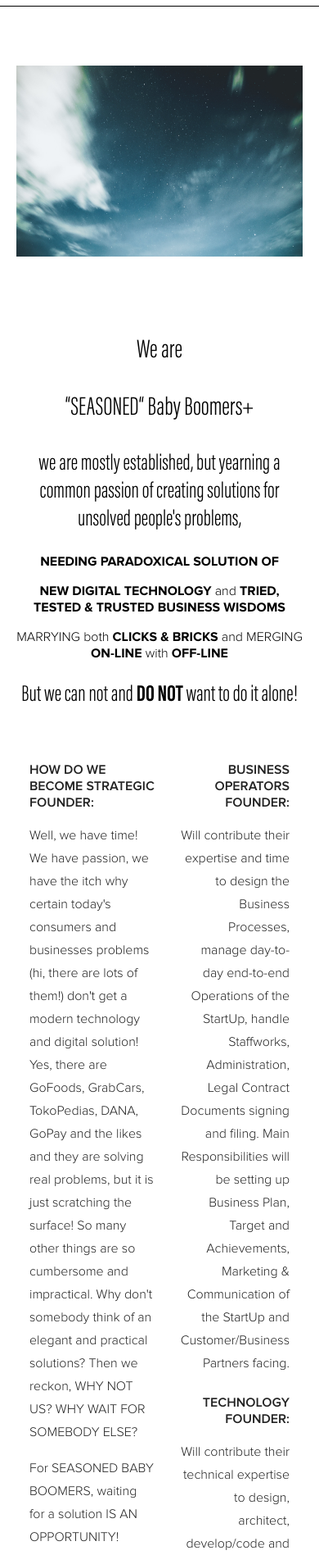
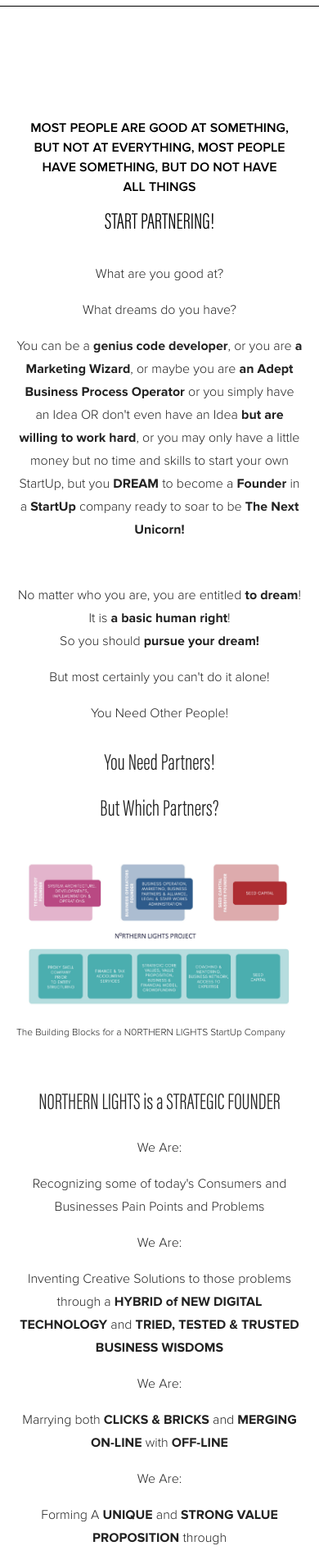
Before and after one commit to yustinWill/test-pages, a plain HTML site: page details.html in a window 390 px wide. Shown: the part 100-1997 px from the top of the page at 82% size. Drawn offline with Linux system fonts and the light colour scheme.

Commit message:
Detail page

```diff
--- a/about.html
+++ b/details.html
@@ -5,32 +5,30 @@
   <meta charset="UTF-8" />
   <meta name="viewport" content="width=device-width, initial-scale=1.0" />
   <meta name="robots" content="index, follow" />
-  <link rel="canonical" href="https://www.n0rthernlights.com/about" />
+  <link rel="canonical" href="https://www.n0rthernlights.com/details" />
 
   <!-- Title & Description -->
-  <title>About Us | N0RTHERN LIGHTS</title>
-  <meta name="description" content="Learn about N0RTHERN LIGHTS' mission to partner with startups, combining seasoned experience with youthful innovation to create sustainable value." />
+  <title>Details | N0RTHERN LIGHTS</title>
+  <meta name="description" content="Discover the building blocks of N0RTHERN LIGHTS’ Strategic Founder model and find out which founder role fits you." />
 
   <!-- Open Graph -->
   <meta property="og:type"        content="website" />
-  <meta property="og:title"       content="About Us | N0RTHERN LIGHTS" />
-  <meta property="og:description" content="Learn about N0RTHERN LIGHTS' mission to partner with startups, combining seasoned experience with youthful innovation to create sustainable value." />
-  <meta property="og:url"         content="https://www.n0rthernlights.com/about" />
-  <meta property="og:image"       content="https://images.squarespace-cdn.com/content/v1/5ddfb232065f5b7bc74e8ec7/1576065978668-MHIJZ6LHYECK6PX66QCT/image-asset.jpeg" />
+  <meta property="og:title"       content="Details | N0RTHERN LIGHTS" />
+  <meta property="og:description" content="Discover the building blocks of N0RTHERN LIGHTS’ Strategic Founder model and find out which founder role fits you." />
+  <meta property="og:url"         content="https://www.n0rthernlights.com/details" />
+  <meta property="og:image"       content="https://www.n0rthernlights.com/assets/images/details_hero.jpeg" />
 
   <!-- Twitter Card -->
   <meta name="twitter:card"        content="summary_large_image" />
-  <meta name="twitter:title"       content="About Us | N0RTHERN LIGHTS" />
-  <meta name="twitter:description" content="Learn about N0RTHERN LIGHTS' mission to partner with startups, combining seasoned experience with youthful innovation to create sustainable value." />
-  <meta name="twitter:image"       content="https://images.squarespace-cdn.com/content/v1/5ddfb232065f5b7bc74e8ec7/1576065978668-MHIJZ6LHYECK6PX66QCT/image-asset.jpeg" />
+  <meta name="twitter:title"       content="Details | N0RTHERN LIGHTS" />
+  <meta name="twitter:description" content="Discover the building blocks of N0RTHERN LIGHTS’ Strategic Founder model and find out which founder role fits you." />
+  <meta name="twitter:image"       content="https://www.n0rthernlights.com/assets/images/details_hero.jpeg" />
 
   <!-- Favicon & Touch Icon -->
   <link rel="apple-touch-icon" sizes="180x180" href="./assets/apple-touch-icon.png">
   <link rel="icon" type="image/png" sizes="32x32" href="./assets/favicon-32x32.png">
   <link rel="icon" type="image/png" sizes="16x16" href="./assets/favicon-16x16.png">
   <link rel="manifest" href="./assets/site.webmanifest">
-
-  <link rel="preload" as="image" href="./assets/images/img_about_illustration.jpeg" />
 
   <!-- Structured Data -->
   <script type="application/ld+json">
@@ -55,6 +53,7 @@
     }
   }
   </script>
+
 
   <style>
     /*────────────────────────────────────────────────────────────────────────────
@@ -246,190 +245,123 @@
     }
 
     /*────────────────────────────────────────────────────────────────────────────
-      5) ABOUT SECTION
+      5) DETAIL SECTION
     ─────────────────────────────────────────────────────────────────────────────*/
-    /* Main about section styling */
-    .about-section {
-      background-color: #ffffff;
+    .details-main {
+      background-color: #fff;
       margin-top: 200px;
       padding: 120px 48px;
-      color: #000;
+      color: #222;
     }
-
     @media (max-width: 768px) {
-      .about-section {
+      .details-main {
         margin-top: 120px;
         padding: 60px 20px;
       }
     }
 
-    /* Full-width images */
-    .full-width-image img {
-      width: 100%;
-      height: auto;
-      display: block;
+    .details-hero {
+      text-align: center;
+      margin: 32px 10rem;
+      color: #000;
     }
-
-    /* Centered headings */
-    .about-headings {
-      text-align: center;
-      padding: 2rem 0;
-      margin: 6rem 10rem 0 10rem;
-    }
-
-    .about-headings h1 {
+    .details-hero h2 {
       font-family: 'Acumin-Pro-ExtraCondensed', sans-serif;
-      font-size: 115px;
+      font-size: 60px;
       font-weight: 300;
-      margin-bottom: 2rem;
-      letter-spacing: 0;
-    }
-
-    .about-headings h2 {
-      font-family: 'Acumin-Pro-ExtraCondensed', sans-serif;
-      font-size: 62px;
-      font-weight: 300;
+      line-height: 66px;
       margin-bottom: 50px;
     }
-
-    .about-headings h3 {
+    .details-hero h3 {
       font-size: 16px;
-      font-weight: 300;
+      font-weight: 600;
+      line-height: 24px;
       margin-bottom: 16px;
-    }
-
-    .about-headings strong {
-      font-weight: bold;
-    }
-
-    .about-headings h2.do-not {
-      margin-top: 50px;
     }
 
     /* Responsive adjustments */
     @media (max-width: 768px) {
-      .about-headings {
+      .details-hero {
         margin: 4rem 0 0 0;
-        padding-bottom: 0;
       }
-      .about-headings h1 {
-        font-size: 32px;
-      }
-      .about-headings h2 {
+      .details-hero h2 {
         font-size: 28px;
-        margin-bottom: 24px;
-      }
-      .about-headings h2.do-not {
-        margin-top: 24px;
+        line-height: 32px;
+        margin-bottom: 0;
       }
     }
 
-    /* Two-column responsive layout */
-    .founder-sections {
-      display: flex;
-      flex-wrap: wrap;
-      margin: 80px 10rem 0 10rem;
-      gap: 60px;
+    .spacer {
+      height: 50px;
+    }
+
+    .details-section {
+      text-align: center;
+      margin: 50px 10rem 0 10rem;
+    }
+    .details-section h2 {
+      font-family: 'Acumin-Pro-ExtraCondensed', sans-serif;
+      font-size: 60px;
+      font-weight: 300;
+      line-height: 66px;
+      margin-bottom: 50px;
+    }
+    .details-section p {
+      font-size: 16px;
+      font-weight: 300;
+      line-height: 28px;
+      margin: 16px 0;
+    }
+    .details-section strong {
+      font-weight: 700;
+    }
+
+    /* Responsive adjustments */
+    @media (max-width: 768px) {
+      .spacer {
+        height: 16px;
+      }
+      .details-section {
+        margin: 2rem 0 0 0;
+      }
+      .details-section h2 {
+        font-size: 28px;
+        line-height: 32px;
+        margin: 24px 0;
+      }
+    }
+
+    .details-image {
+      text-align: center;
+      margin: 16px 0;
+    }
+    .details-image img {
+      width: 100%;
+      height: auto;
+      display: inline-block;
+    }
+    .details-image figcaption {
+      text-align: left;
+      font-size: 12px;
+      font-weight: 300;
       color: #222;
     }
 
-    .founder-section {
-      flex: 1 1 50%;
-      padding: 1rem;
-      box-sizing: border-box;
+    .details-cta {
+      text-align: center;
+      padding: 24px 0;
     }
-
-    .founder-section a {
+    .details-cta p {
+      font-size: 16px;
+      font-weight: 300;
+      line-height: 28px;
+      margin: 16px 0;
+    }
+    .details-cta a {
       color: #b3b3b3;
       border-bottom-width: 1;
       border-bottom-style: solid;
       border-bottom-color: rgba(179, 179, 179, 0.3);
-    }
-
-    .founder-section.left {
-      flex: 6;
-      text-align: left;
-    }
-
-    .founder-section.right {
-      flex: 4;
-      text-align: right;
-    }
-
-    .founder-section.right .spacer {
-      height: 120px;
-    }
-
-    .founder-section h3 {
-      font-family: 'ProximaNova', sans-serif;
-      font-size: 16px;
-      font-weight: 600;
-      margin-top: 1.5rem;
-      margin-bottom: 16px;
-    }
-
-    .founder-section p {
-      font-size: 16px;
-      font-weight: 300;
-      line-height: 28px;
-      margin: 1rem 0;
-    }
-
-    .founder-section strong {
-      font-weight: bold;
-    }
-
-    /* Responsive adjustments */
-    @media (max-width: 768px) {
-      .founder-sections {
-        margin: 0;
-        gap: 0
-      }
-
-      .founder-section {
-        flex: 1 1 100%;
-      }
-
-      .founder-section.left {
-        text-align: left;
-      }
-
-      .founder-section.right {
-        text-align: right;
-      }
-
-      .founder-section.right .spacer {
-        height: 0;
-      }
-    }
-
-    .image-caption-wrapper {
-      color: #222;
-      font-weight: 300;
-    }
-
-    /* Call-to-action */
-    .call-to-action {
-      text-align: center;
-      padding: 2rem 0;
-    }
-
-    .call-to-action p {
-      color: #222;
-      font-size: 16px;
-      font-weight: 300;
-      margin: 16px 0;
-    }
-
-    .call-to-action a {
-      color: #b3b3b3;
-      border-bottom-width: 1;
-      border-bottom-style: solid;
-      border-bottom-color: rgba(179, 179, 179, 0.3);
-    }
-
-    .call-to-action a:hover {
-      text-decoration: underline;
     }
 
     /*────────────────────────────────────────────────────────────────────────────
@@ -488,84 +420,81 @@
     </nav>
   </header>
 
-  <main class="about-section">
-    <!-- Full-width top image -->
-    <div class="full-width-image">
-      <img
-        src="./assets/images/img_about_illustration.jpeg"
-        alt="About Illustration"
-        width="1920"
-        height="1080"
-        loading="eager"
-        decoding="async"
-        fetchpriority="high"
-      />
-    </div>
-
-    <!-- Centered headings -->
-    <section class="about-headings">
-      <h1>We are</h1>
-      <h1>“SEASONED“ Baby Boomers+</h1>
-      <h2>we are mostly established, but yearning a common passion of creating solutions for unsolved people's problems,</h2>
-      <h3><strong>NEEDING PARADOXICAL SOLUTION OF</strong></h3>
-      <h3><strong>NEW DIGITAL TECHNOLOGY</strong> and <strong>TRIED, TESTED & TRUSTED BUSINESS WISDOMS</strong></h3>
-      <h3>MARRYING both <strong>CLICKS & BRICKS</strong> and MERGING <strong>ON-LINE</strong> with <strong>OFF-LINE</strong></h3>
-      <h2 class="do-not">But we can not and <strong>DO NOT</strong> want to do it alone!</h2>
+  <main class="details-main">
+    <!-- Hero -->
+    <section class="details-hero">
+      <h3>MOST PEOPLE ARE GOOD AT SOMETHING, BUT NOT AT EVERYTHING, MOST PEOPLE HAVE SOMETHING, BUT DO NOT HAVE<br/>ALL THINGS</h3>
+      <h2>START PARTNERING!</h2>
     </section>
 
-    <!-- Two-column responsive layout -->
-    <section class="founder-sections">
-      <div class="founder-section left">
-        <h3>HOW DO WE BECOME STRATEGIC FOUNDER:</h3>
-        <p>Well, we have time! We have passion, we have the itch why certain today's consumers and businesses problems (hi, there are lots of them!) don't get a modern technology and digital solution! Yes, there are GoFoods, GrabCars, TokoPedias, DANA, GoPay and the likes and they are solving real problems, but it is just scratching the surface! So many other things are so cumbersome and impractical. Why don't somebody think of an elegant and practical solutions? Then we reckon, WHY NOT US? WHY WAIT FOR SOMEBODY ELSE?</p>
-        <p>For SEASONED BABY BOOMERS, waiting for a solution IS AN OPPORTUNITY!</p>
-        <p>We are successful, we have lots of experiences and skills, we have business networks and access to industries and expertise. We also have some access to Capital.</p>
-        <p>When we meet millennials, we are amazed by their energy and creativity, their new way of thinking, their emphasis to experiencing life like living in good places or enjoying transport rather than bogged down with matters like mortgages or cars. It's so refreshing and we baby boomers enjoy experiencing good lifestyle too! But we also are sometimes stumped by the millennials lack of knowledge of some mundane practical things which we know so well! This is also an OPPORTUNITY!</p>
-        <p>We should Partner with the millennials! We can complement each other so perfectly! Their digital savvy, energy, speed and courage to make decisions complement well with our abundance of experiences, practical and measured tech savviness, access to resources as well as baby boomers' famous enthusiasm to create something new.</p>
-        <p>So with Baby Boomers analytical experiences, we begin formulating a sustainable modular model and structures for incubating a startup by breaking down elements crucial for Business StartUp, focusing on the collaborative process of VALUE CREATION and shielding the noises from finance administration and reporting, cashflows and tax by providing a Proxy Shell Company for Business Transactions within the 18 months incubation prior to eventual entity structuring. We also provide leadership and mentoring, financial control and curating the quality of business process and model in active collaboration with BUSINESS OPERATORS FOUNDER and TECHNOLOGY FOUNDER.</p>
-        <p>As <a href="/team">STRATEGIC FOUNDER</a> we carefully curated a database of VALUE CREATION IDEAS, based upon N0RTHERN LIGHTS Principles, along with Business and Financial Models, Business Vision, Business Process, Value Proposition.</p>
-        <p>We also will be providing some SEED CAPITAL as well as arranging additional SEED CAPITAL from Crowdfunding Sources for the 18 months incubation period prior to entity structuring and FIRST ROUND INVESTOR(s) entry. For this SEED CAPITAL part contributed by the STRATEGIC FOUNDER, the STRATEGIC FOUNDER is also part of the SEED CAPITAL PASSIVE FOUNDER and therefore has the exact same eligibility and responsibilities (and also the same risks) as the other SEED CAPITAL PASSIVE FOUNDER which are not a STRATEGIC FOUNDER.</p>
-        <p>All N0RTHERN LIGHTS Value Creation Project incubation period are set to be a maximum of 18 months period, upon which, if no FIRST ROUND INVESTOR(s) agrees to invest in the Value Creation Project at a reasonable valuation and terms and conditions, then the Value Creation Project will be deemed as failed and all activities and investments from all the FOUNDERS will stop and ceased completely.</p>
-      </div>
+    <!-- Intro questions -->
+    <section class="details-section">
+      <p>What are you good at?</p>
+      <p>What dreams do you have?</p>
+      <p>
+        You can be a <strong>genius code developer</strong>, or you are <strong>a Marketing Wizard</strong>, or maybe you are <strong>an Adept Business Process Operator</strong> or you simply have an Idea OR don't even have an Idea <strong>but are willing to work hard</strong>, or you may only have a little money but no time and skills to start your own StartUp, but you <strong>DREAM</strong> to become a <strong>Founder</strong> in a <strong>StartUp</strong> company ready to soar to be <strong>The Next Unicorn!</strong>
+      </p>
+      <br />
+      <p>No matter who you are, you are entitled <strong>to dream</strong>! It is <strong>a basic human right</strong>!<br/>So you should <strong>pursue your dream!</strong></p>
+      <p>But most certainly you can't do it alone!</p>
+      <p>You Need Other People!</p>
+    </section>
 
-      <div class="founder-section right">
-        <h3>BUSINESS OPERATORS FOUNDER:</h3>
-        <p>Will contribute their expertise and time to design the Business Processes, manage day-to-day end-to-end Operations of the StartUp, handle Staffworks, Administration, Legal Contract Documents signing and filing. Main Responsibilities will be setting up Business Plan, Target and Achievements, Marketing & Communication of the StartUp and Customer/Business Partners facing.</p>
+    <!-- Partners callout -->
+    <section class="details-section">
+      <h2>You Need Partners!</h2>
+      <h2>But Which Partners?</h2>
+      <figure class="details-image">
+        <img src="./assets/images/img_about_building_block.jpeg" alt="The Building Blocks for a N0RTHERN LIGHTS StartUp Company">
+        <figcaption>The Building Blocks for a N0RTHERN LIGHTS StartUp Company</figcaption>
+      </figure>
+    </section>
 
     <div class="spacer"></div>
 
-        <h3>TECHNOLOGY FOUNDER:</h3>
-        <p>Will contribute their technical expertise to design, architect, develop/code and implement the user interfaces, technical ecosystems for the Mobile Apps, Front End and Back End Systems along with all the required interfaces to third party systems as well as interfaces to devices used in this value creation and its day to day technical systems operations and its security aspects, and therefore will be called TECHNOLOGY FOUNDER.</p>
+    <!-- Strategic Founder model -->
+    <section class="details-section">
+      <h2>N0RTHERN LIGHTS is a STRATEGIC FOUNDER</h2>
+      <p>We Are:</p>
+      <p>Recognizing some of today's Consumers and Businesses Pain Points and Problems</p>
+      <p>We Are:</p>
+      <p>Inventing Creative Solutions to those problems through a <strong>HYBRID of NEW DIGITAL TECHNOLOGY</strong> and <strong>TRIED, TESTED & TRUSTED BUSINESS WISDOMS</strong></p>
+      <p>We Are:</p>
+      <p>Marrying both <strong>CLICKS & BRICKS</strong> and <strong>MERGING ON-LINE</strong> with <strong>OFF-LINE</strong></p>
+      <p>We Are:</p>
+      <p>Forming A <strong>UNIQUE</strong> and <strong>STRONG VALUE PROPOSITION</strong> through</p>
+      <p>a <strong>VIABLE BUSINESS & FINANCIAL MODEL, EFFICIENT & SUSTAINABLE BUSINESS PROCESS</strong></p>
+      <p>We Are:</p>
+      <p><strong>PUTTING TOGETHER INITIAL STAKEHOLDERS OF A STARTUP IN AN 18 MONTHS INCUBATOR</strong></p>
+      <p>We</p>
+      <p><strong>GUIDE, CURATE</strong> and <strong>NURTURE</strong> THE STARTUP through THE NEXT ROUNDS TO BE THE NEXT UNICORN while <strong>PROVIDING FAIR & JUST PROTECTIONS FOR INITIAL STAKEHOLDERS</strong></p>
+    </section>
 
     <div class="spacer"></div>
 
-        <h3>SEED CAPITAL PASSIVE FOUNDER:</h3>
-        <p>Will contribute some small token seed capital for a maximum 18 months incubation period prior to entity structuring and FIRST ROUND INVESTOR(s) entry. The concept would be like those of crowdfunding projects, only this seed capital is in a small token units of equity rights based upon equal shares proportion as the seed capital from the STRATEGIC FOUNDER on apple to apple basis. The SEED CAPITAL PASSIVE FOUNDER is for those who believe in the viability of the VALUE CREATION PROJECT and wanted to be part of original Founders of the StartUp and benefit from the high valuation increase of the StartUp but without having to contribute in skills and time or  any involvement in day to day incubation period. All the collective SEED CAPITAL PASSIVE FOUNDER will be eligible through  all the seed capital combined (including the one coming from STRATEGIC FOUNDER) for an equal equity rights shares as the STRATEGIC FOUNDER, BUSINESS OPERATORS FOUNDER and TECHNOLOGY FOUNDER once the entity is successfully structured. Upon successful entity structuring of a maximum of 18 months incubation period, the SEED CAPITAL PASSIVE FOUNDER, have an option to either exit their seed capital investment at a high return determined by the STRATEGIC FOUNDER at the beginning of the Value Creation Project (recognizing the high risk nature of a StartUp incubation period) or stay as a passive shareholders.</p>
-      </div>
+    <!-- Role choice -->
+    <section class="details-section">
+      <h2>So Which Are You?</h2>
+      <p>a TECHNOLOGY FOUNDER?</p>
+      <p>or</p>
+      <p>a BUSINESS OPERATORS FOUNDER?</p>
+      <p>or</p>
+      <p>a SEED CAPITAL PASSIVE FOUNDER willing to risk some little money through CROWDFUNDING mechanism but need an assurance there are some CURATORS guarding your hard earned albeit little money from INEXPERIENCED FOUNDERS pitfalls?</p>
     </section>
 
-    <!-- Full-width bottom image -->
-    <div class="full-width-image">
-      <img src="./assets/images/img_about_building_block.jpeg" alt="Building Block" />
-    </div>
-    <figcaption class="image-caption-wrapper">
-      <div class="image-caption"><p>The Building Blocks for a N0RTHERN LIGHTS StartUp Company</p></div>
-    </figcaption>
-
-    <!-- Centered call-to-action -->
-    <section class="call-to-action">
+    <!-- Call to action -->
+    <section class="details-cta">
       <p>SEND US YOUR CV TO: <strong><a href="mailto:seasoned_babyboomers@icloud.com">seasoned_babyboomers@icloud.com</a></strong></p>
-      <br />
       <p>STATING WHICH TYPE OF FOUNDER YOU ARE INTERESTED TO BE, TELL US YOUR ULTIMATE DREAM AND PASSION</p>
       <p>AND EARN A SLOT TO CHAT WITH US TO FIND OUT HOW TOGETHER WE CAN BE THE NEXT UNICORN!</p>
-      <br />
-      <p>or CONTACT US <a href="/contact">here</a>!</p>
+      <p>Learn more <a href="./about.html">here</a>!</p>
     </section>
   </main>
 
+
   <footer id="contact" class="contact-footer">
     <p style="color: #52c2c8;">N0RTHERN LIGHTS</p>
-    <p>Jl. Pintu Air Raya No. 54 – 54A, Jakarta 10710, Indonesia</p>
+    <p>Jl. Pintu Air Raya No. 54 - 54A, Jakarta 10710, Indonesia</p>
     <p><a href="mailto:seasoned_babyboomers@icloud.com">seasoned_babyboomers@icloud.com</a></p>
   </footer>
 
```
Also changed, not shown: index.html (+3 -3 lines). Lines whose indentation alone changed are shown as unchanged.
